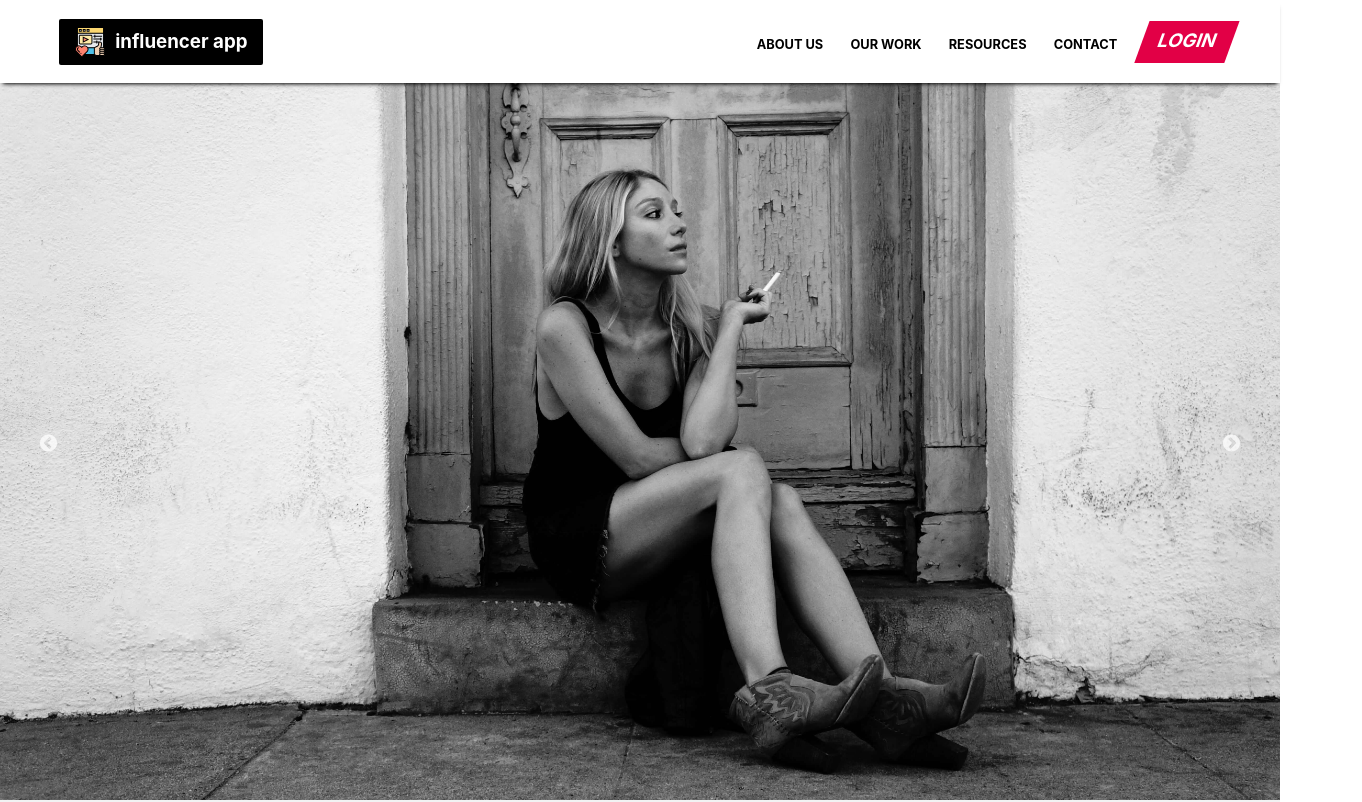
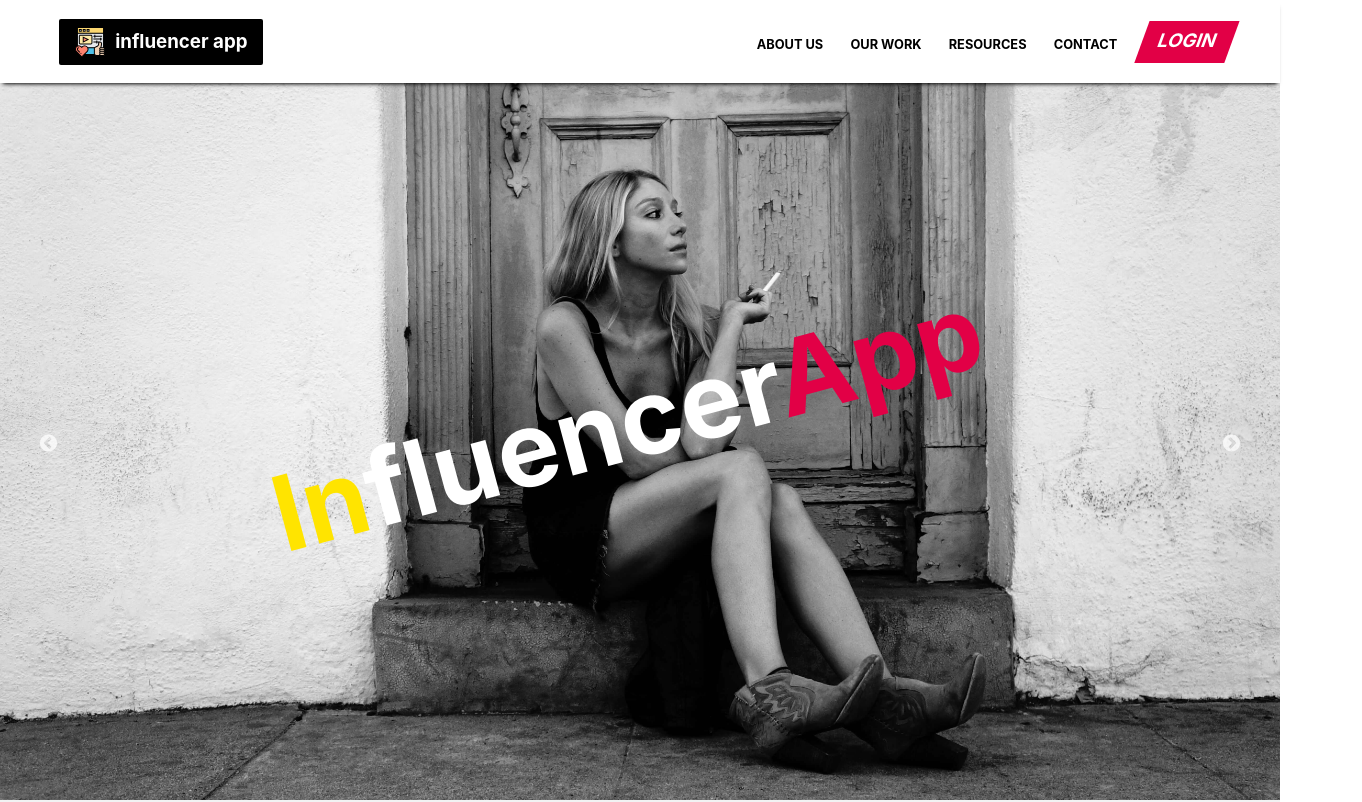
Before and after one commit to FrancisCalizo/ohio-taxidermy-supply, a Next.js app: page / in a window 1280 px wide. Shown: the top 802 px of the page, 1362 px wide, since content can reach past the window. Built offline with nearby package versions, Linux system fonts and the light colour scheme.

Commit message:
feat: implement text on header

```diff
--- a/components/page-index/Header.tsx
+++ b/components/page-index/Header.tsx
@@ -18,6 +18,9 @@ export default function Header() {
           <Banner key={num} url={num} />
         ))}
       </Slider>
+      <Title>
+        <span>In</span>fluencer<span>App</span>
+      </Title>
     </div>
   );
 }
@@ -29,3 +32,24 @@ const Banner = styled.div<{ url: any }>`
   background-repeat: no-repeat;
   background-position: 50% 50%;
 `;
+
+const Title = styled.h1`
+  position: absolute;
+  top: 0;
+  width: 100%;
+  font-size: calc(48px + (100 - 48) * ((100vw - 300px) / (1200 - 300)));
+  text-align: center;
+  line-height: calc(100vh - 100px);
+  height: 100%;
+  transform: skewX(-20deg);
+  transform: rotate(-15deg);
+  color: #fff;
+
+  span:nth-child(1) {
+    color: #ffe400;
+  }
+
+  span:nth-child(2) {
+    color: #e20046;
+  }
+`;
```
